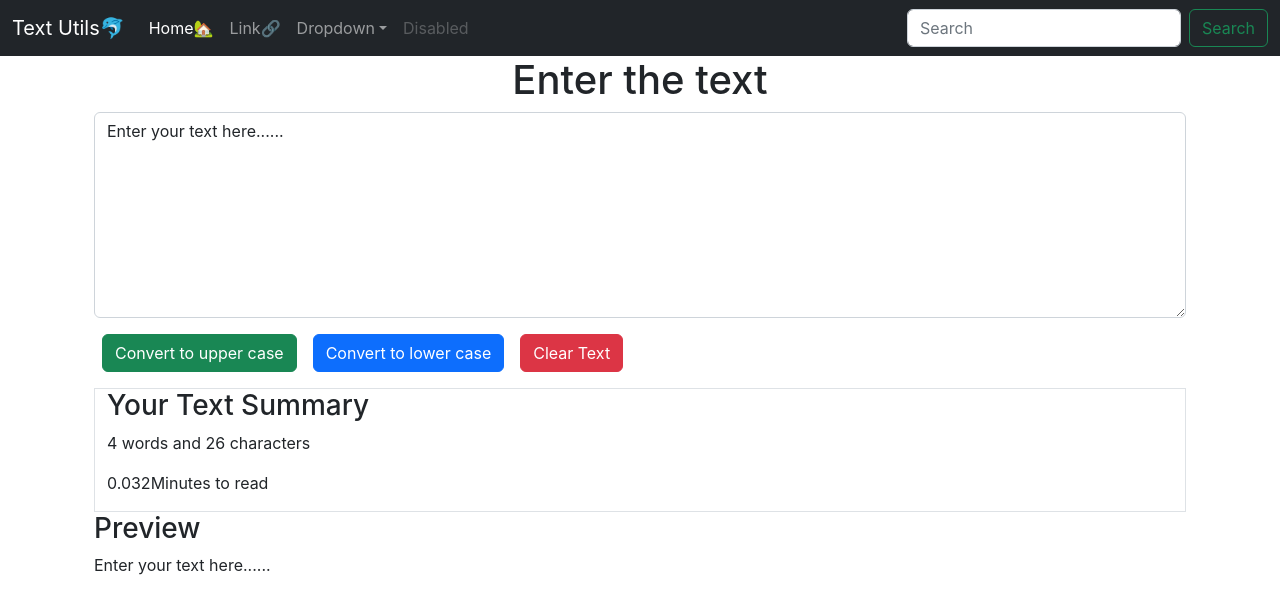
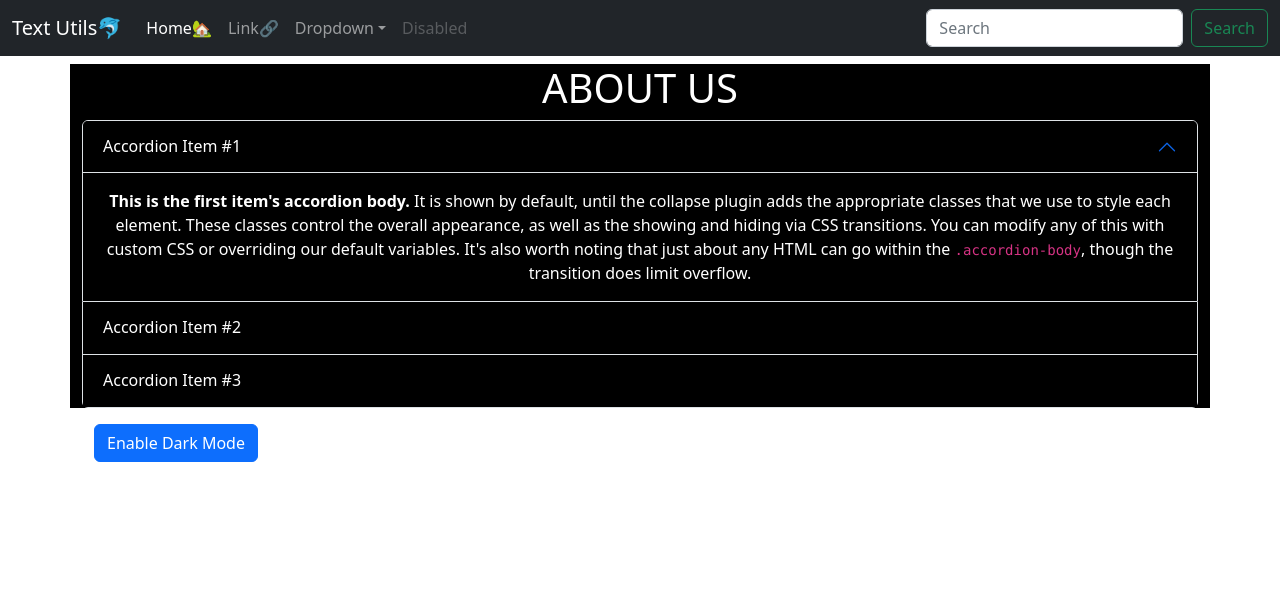
Before and after one commit to Aryaja98/Text_Utils, a React (Create React App) app: page / in a window 1280 px wide. Shown: the top 612 px of the page. Built offline with nearby package versions, Linux system fonts and the light colour scheme.

Commit message:
Dark mode test

```diff
--- a/src/App.js
+++ b/src/App.js
@@ -2,6 +2,7 @@ import './App.css';
 import Navbar from './Components/Navbar';
 import PropTypes from 'prop-types';
 import TextForm from './Components/TextForm';
+import About from './Components/About';
 
 function App() {
   return (
@@ -10,9 +11,11 @@ function App() {
       {/* Passing props */}
       <Navbar title = 'Text Utils'/>
 
-      <div className="container">
+      {/*<div className="container">
         <TextForm heading = "Enter the text"/>
-      </div>
+      </div>*/}
+
+      <About></About>
 
     </div>
   );
--- a/src/Components/About.js
+++ b/src/Components/About.js
@@ -1,49 +1,74 @@
 import React from 'react'
+import { useState } from 'react'
 
 export default function About() {
+
+    const changeTheme = () =>{
+        if(myStyle.color == 'white') {
+        setText('Disable Dark Mode')
+        setMyStyle({color: "black", backgroundColor: "white"})
+    } else {
+        setText('Enable Dark Mode')
+        setMyStyle({color: "white", backgroundColor: "black"})
+    }
+
+    }
+
+    //initialize button text & initial theme
+    const[myStyle,setMyStyle] = useState({color: "white", backgroundColor: "black"})
+    const[text,setText] = useState('Enable Dark Mode')
+
     return (
-    <div>
+        <div className = 'container ' style={myStyle}>
 
-        <div class="accordion" id="accordionExample">
-            <div class="accordion-item">
-                <h2 class="accordion-header" id="headingOne">
-                <button class="accordion-button" type="button" data-bs-toggle="collapse" data-bs-target="#collapseOne" aria-expanded="true" aria-controls="collapseOne">
+            <h1 className ='my-2' style={myStyle}>ABOUT US</h1>
+
+        {/*------------------Accordian------------------- */}
+            <div className=" accordion" id="accordionExample" style={myStyle}>
+                <div className="accordion-item" style={myStyle}>
+                    <h2 className="accordion-header" id="headingOne">
+                    <button className="accordion-button" type="button" data-bs-toggle="collapse" data-bs-target="#collapseOne" aria-expanded="true" aria-controls="collapseOne" style={myStyle}>
                         Accordion Item #1
                     </button>
                     </h2>
-                <div id="collapseOne" class="accordion-collapse collapse show" aria-labelledby="headingOne" data-bs-parent="#accordionExample">
-                    <div class="accordion-body">
+                    <div id="collapseOne" className="accordion-collapse collapse show" aria-labelledby="headingOne" data-bs-parent="#accordionExample">
+                        <div className="accordion-body" >
                                 <strong>This is the first item's accordion body.</strong> It is shown by default, until the collapse plugin adds the appropriate classes that we use to style each element. These classes control the overall appearance, as well as the showing and hiding via CSS transitions. You can modify any of this with custom CSS or overriding our default variables. It's also worth noting that just about any HTML can go within the <code>.accordion-body</code>, though the transition does limit overflow.
                         </div>
                     </div>
                 </div>
 
-            <div class="accordion-item">
-                <h2 class="accordion-header" id="headingTwo">
-                <button class="accordion-button collapsed" type="button" data-bs-toggle="collapse" data-bs-target="#collapseTwo" aria-expanded="false" aria-controls="collapseTwo">
+                <div className="accordion-item" >
+                    <h2 className="accordion-header" id="headingTwo" style={myStyle}>
+                    <button className="accordion-button collapsed" type="button" data-bs-toggle="collapse" data-bs-target="#collapseTwo" aria-expanded="false" style={myStyle} aria-controls="collapseTwo">
                         Accordion Item #2
                     </button>
                     </h2>
-                <div id="collapseTwo" class="accordion-collapse collapse" aria-labelledby="headingTwo" data-bs-parent="#accordionExample">
-                    <div class="accordion-body">
+                    <div id="collapseTwo" className="accordion-collapse collapse" aria-labelledby="headingTwo" data-bs-parent="#accordionExample " style={myStyle}>
+                        <div className="accordion-body">
                             <strong>This is the second item's accordion body.</strong> It is hidden by default, until the collapse plugin adds the appropriate classes that we use to style each element. These classes control the overall appearance, as well as the showing and hiding via CSS transitions. You can modify any of this with custom CSS or overriding our default variables. It's also worth noting that just about any HTML can go within the <code>.accordion-body</code>, though the transition does limit overflow.
                         </div>
                     </div>
                 </div>
-            <div class="accordion-item">
-                <h2 class="accordion-header" id="headingThree">
-                <button class="accordion-button collapsed" type="button" data-bs-toggle="collapse" data-bs-target="#collapseThree" aria-expanded="false" aria-controls="collapseThree">
+                <div className="accordion-item" >
+                    <h2 className="accordion-header" id="headingThree" style={myStyle}>
+                    <button className="accordion-button collapsed" type="button" data-bs-toggle="collapse" data-bs-target="#collapseThree" style={myStyle} aria-expanded="false" aria-controls="collapseThree">
                         Accordion Item #3
                     </button>
                     </h2>
-                <div id="collapseThree" class="accordion-collapse collapse" aria-labelledby="headingThree" data-bs-parent="#accordionExample">
-                    <div class="accordion-body">
+                    <div id="collapseThree" className="accordion-collapse collapse" aria-labelledby="headingThree" data-bs-parent="#accordionExample" style={myStyle}>
+                        <div className="accordion-body">
                             <strong>This is the third item's accordion body.</strong> It is hidden by default, until the collapse plugin adds the appropriate classes that we use to style each element. These classes control the overall appearance, as well as the showing and hiding via CSS transitions. You can modify any of this with custom CSS or overriding our default variables. It's also worth noting that just about any HTML can go within the <code>.accordion-body</code>, though the transition does limit overflow.
                         </div>
                     </div>
                 </div>
             </div>
 
+            {/*------------------Button to enable dark mode------------------- */}
+            <div className='container my-3' >
+                <button type='button' className='btn btn-primary float-start gap-3' onClick = {changeTheme}>{text}</button>
             </div>
+        </div>
+
     )
     }
--- a/src/index.css
+++ b/src/index.css
@@ -1,4 +1,4 @@
-body {
+/*body {
   margin: 0;
   font-family: -apple-system, BlinkMacSystemFont, 'Times New Roman','Segoe UI', 'Roboto', 'Oxygen',
     'Ubuntu', 'Cantarell', 'Fira Sans', 'Droid Sans', 'Helvetica Neue',
@@ -10,4 +10,4 @@ body {
 code {
   font-family: source-code-pro, Menlo, Monaco, Consolas,  'Courier New',
     monospace;
-}
+}*/
```
Lines whose indentation alone changed are shown as unchanged.
